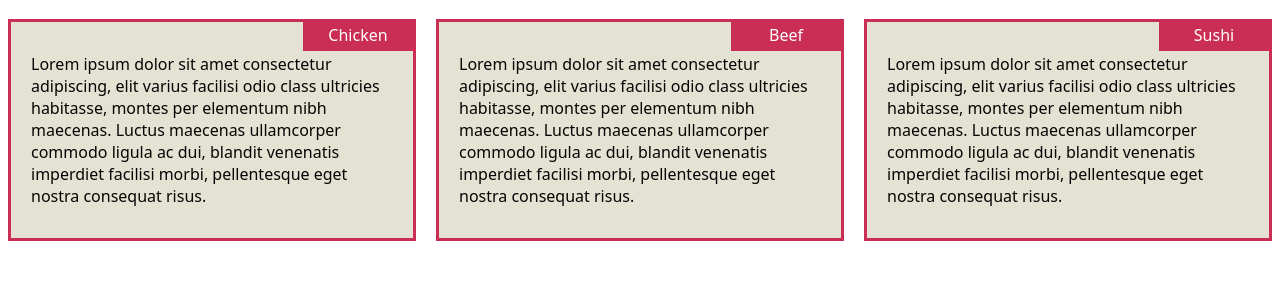
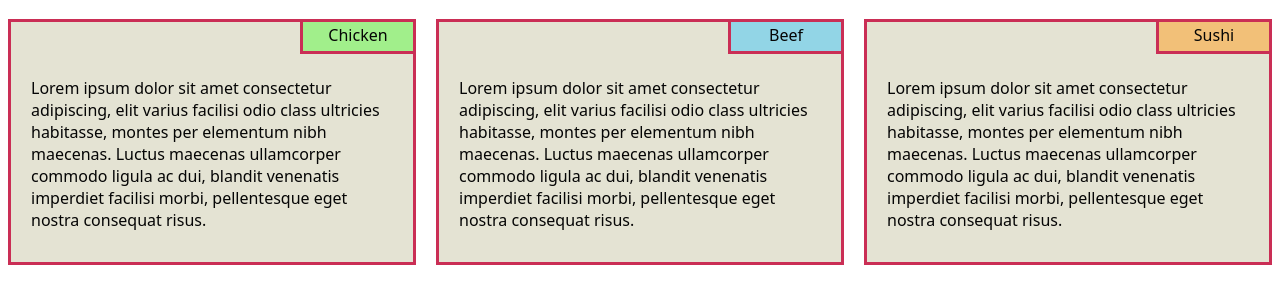
Before and after one commit to ATashko/module2-css-assignment, a plain HTML site: page index.html in a window 1280 px wide. Shown: the part 67-370 px from the top of the page. Drawn offline with Linux system fonts and the light colour scheme; a web font is replaced by a local one.

Commit message:
assignment reviewed

```diff
--- a/index.html
+++ b/index.html
@@ -16,6 +16,7 @@
     <h1>Our menu</h1>
     <div class="container">
       <div class="box">
+        <span id="chicken">Chicken</span>
         <p>
           Lorem ipsum dolor sit amet consectetur adipiscing, elit varius
           facilisi odio class ultricies habitasse, montes per elementum nibh
@@ -23,9 +24,9 @@
           venenatis imperdiet facilisi morbi, pellentesque eget nostra consequat
           risus.
         </p>
-        <span>Chicken</span>
       </div>
       <div class="box">
+        <span id="beef">Beef</span>
         <p>
           Lorem ipsum dolor sit amet consectetur adipiscing, elit varius
           facilisi odio class ultricies habitasse, montes per elementum nibh
@@ -33,10 +34,9 @@
           venenatis imperdiet facilisi morbi, pellentesque eget nostra consequat
           risus.
         </p>
-        <span>Beef</span>
       </div>
       <div class="box">
-        <span>Sushi</span>
+        <span id="sushi">Sushi</span>
         <p>
           Lorem ipsum dolor sit amet consectetur adipiscing, elit varius
           facilisi odio class ultricies habitasse, montes per elementum nibh
--- a/style.css
+++ b/style.css
@@ -29,9 +29,9 @@ span {
   position: absolute;
   top: 0;
   right: 0;
-  /*border: 3px solid #ca2e55;*/
-  background-color: #ca2e55;
-  color: #ffffff;
+  border-bottom: 3px solid #ca2e55;
+  border-left: 3px solid #ca2e55;
+  color: #050505;
   font-family: "Tagesschrift", system-ui;
   font-weight: 400;
   font-style: bold;
@@ -41,8 +41,21 @@ span {
   width: 80px;
 }
 
+#chicken {
+  background-color: #a1ef8b;
+}
+
+#beef {
+  background-color: #92d5e6;
+}
+
+#sushi {
+  background-color: #f2c078;
+}
+
 p {
   padding: 15px 20px;
+  margin-top: 40px;
 }
 
 @media (max-width: 991px) and (min-width: 768px) {
```
